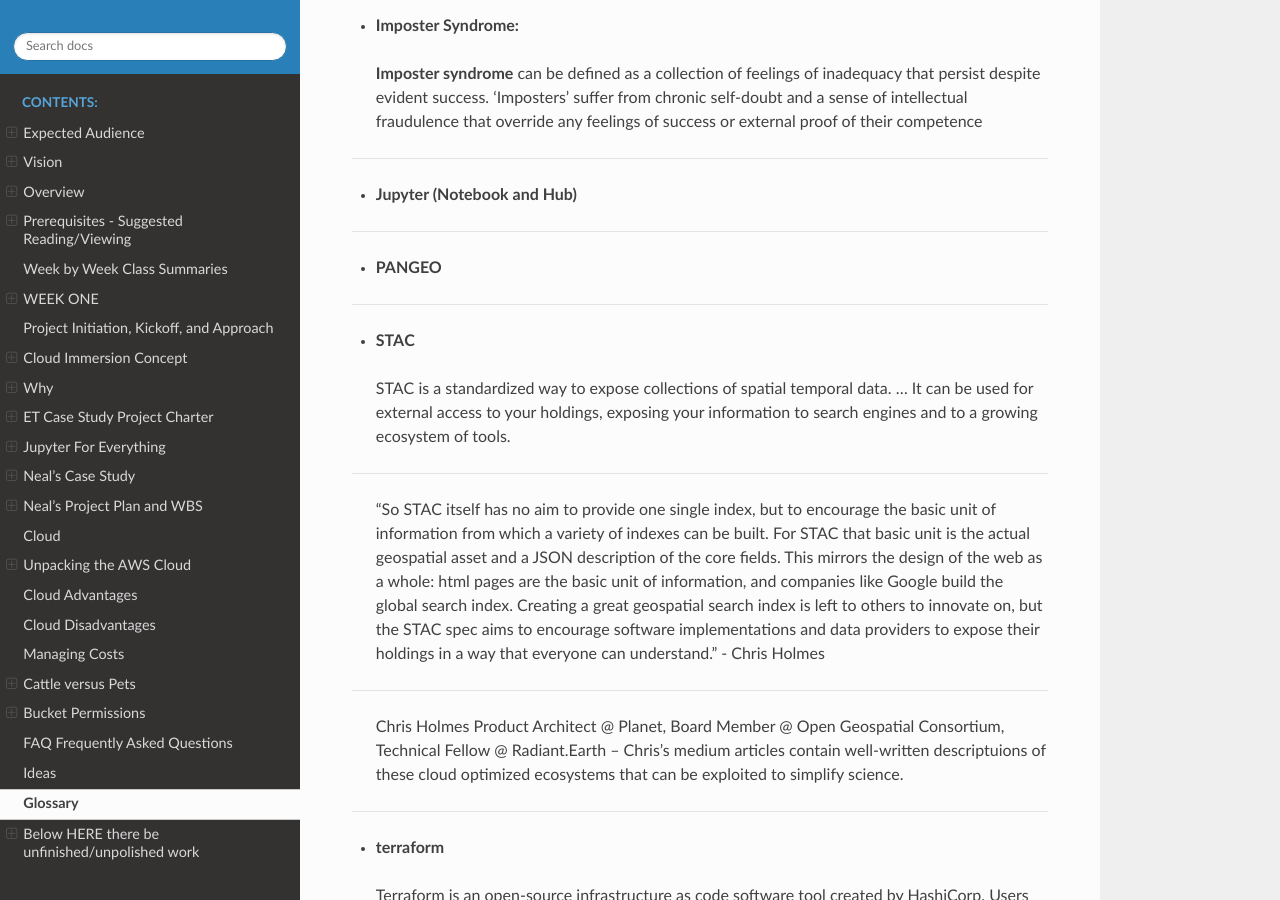
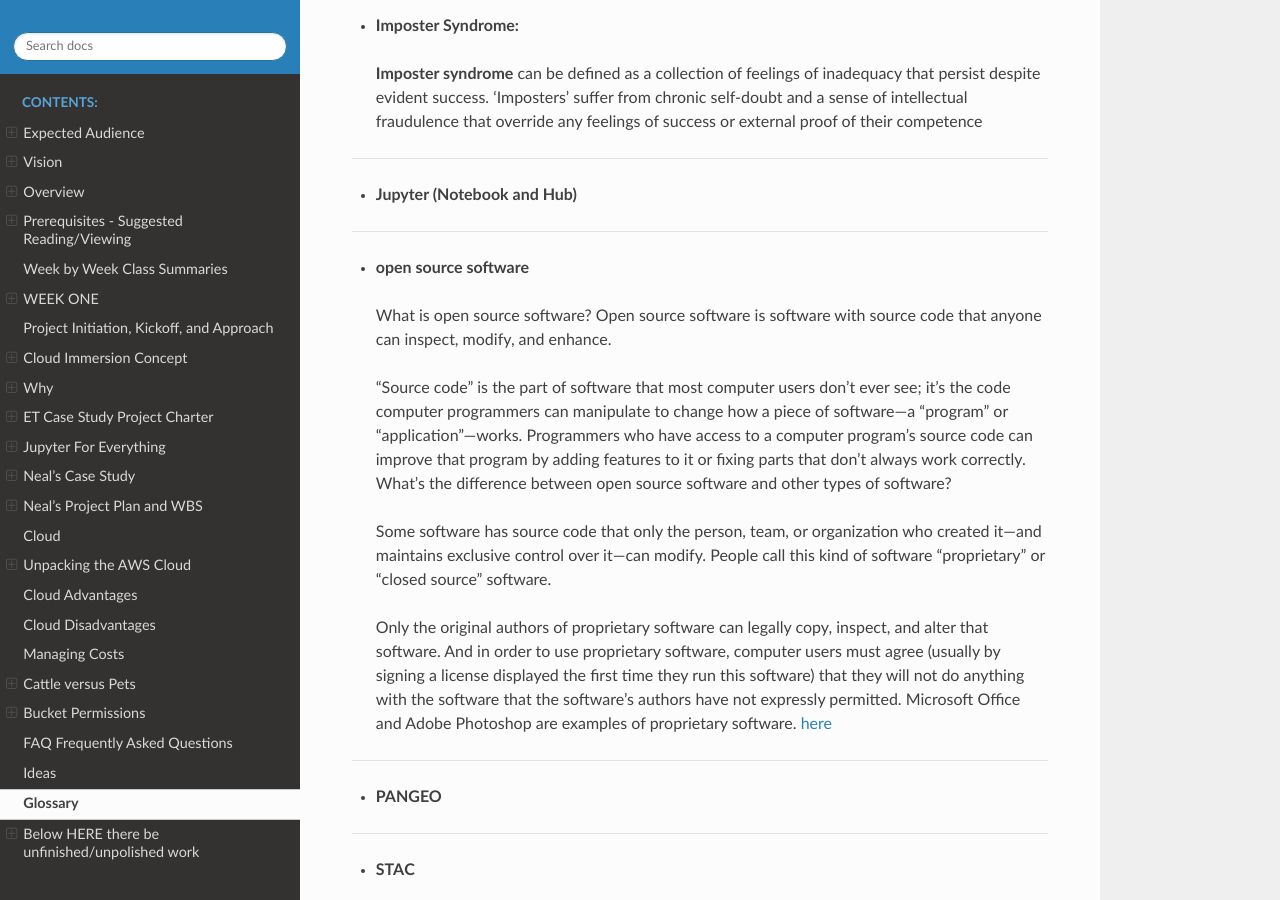
Before and after one commit to tonybutzer/harmony, a Sphinx documentation site: the page built from documentation/source/13glossary.md, in a window 1280 px wide and 900 px high, scrolled down 1594 px. Built offline with Sphinx 7.4.7 and the Read the Docs theme 2.0.0, drawn with Linux system fonts in a browser that asks for light colours; pages that are not in the unit, such as notebooks, are missing from menus.

Commit message:
automatic git update from Makefile

```diff
--- a/documentation/source/13glossary.md
+++ b/documentation/source/13glossary.md
@@ -55,6 +55,19 @@ For more info talk to THE GOOGLE.
 - **Jupyter (Notebook and Hub)**
 
 ---
+- **open source software**
+
+> What is open source software?
+Open source software is software with source code that anyone can inspect, modify, and enhance.
+
+> "Source code" is the part of software that most computer users don't ever see; it's the code computer programmers can manipulate to change how a piece of software—a "program" or "application"—works. Programmers who have access to a computer program's source code can improve that program by adding features to it or fixing parts that don't always work correctly.
+What's the difference between open source software and other types of software?
+
+> Some software has source code that only the person, team, or organization who created it—and maintains exclusive control over it—can modify. People call this kind of software "proprietary" or "closed source" software.
+
+> Only the original authors of proprietary software can legally copy, inspect, and alter that software. And in order to use proprietary software, computer users must agree (usually by signing a license displayed the first time they run this software) that they will not do anything with the software that the software's authors have not expressly permitted. Microsoft Office and Adobe Photoshop are examples of proprietary software. [here](https://opensource.com/resources/what-open-source)
+
+---
 - **PANGEO**
 
 
```
